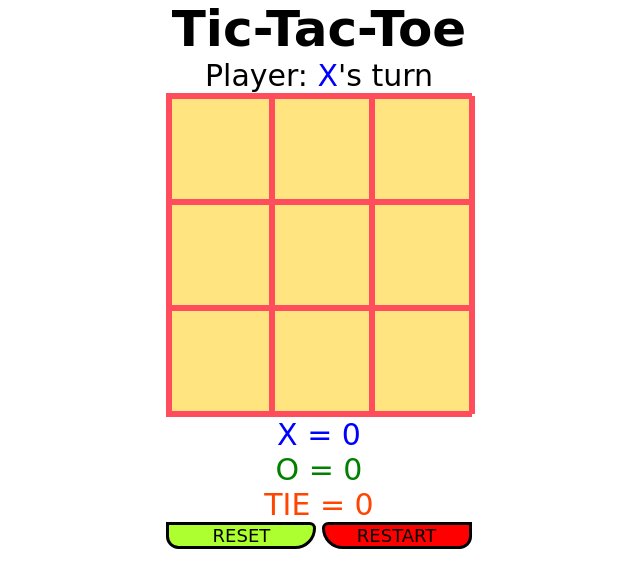
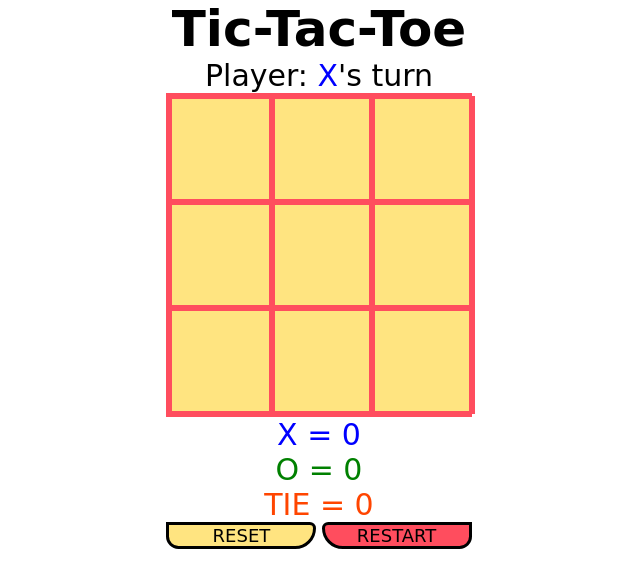
Before and after one commit to ihalkov/Tic-Tac-Toe, a plain HTML site: page index.html in a window 1280 px wide. Shown: the whole page, without its empty margins (321-961 px from the left). Drawn offline with Linux system fonts and the light colour scheme; a web font is replaced by a local one.

Commit message:
Update style.css

```diff
--- a/style.css
+++ b/style.css
@@ -80,7 +80,7 @@ button:active {
 
 #reset {
     border-radius: 0px 15px 50px 30px;
-    background-color: greenyellow;
+    background-color: #FFE480;
     color: black;
     border: black solid;
 }
@@ -88,7 +88,7 @@ button:active {
 
 #restart {
     border-radius: 15px 0px 30px 50px;
-    background-color: red;
+    background-color: #FF4D5E;
     color: black;
     border:black solid;
 }
```
